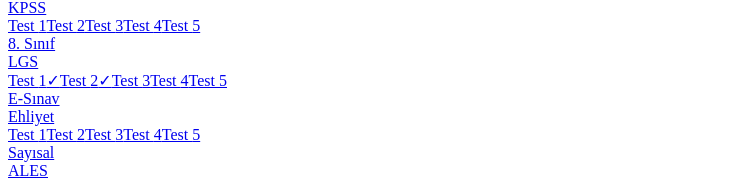
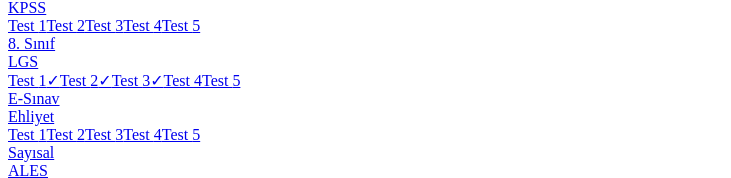
Before and after one commit to kuarkcoin/testdunya, a Next.js app: page / in a window 1280 px wide. Shown: the part 267-445 px from the top of the page, without its empty margins (0-731 px from the left). Built offline with nearby package versions, Linux system fonts and the light colour scheme.

Commit message:
Update page.tsx

```diff
--- a/app/page.tsx
+++ b/app/page.tsx
@@ -62,7 +62,7 @@ export default function HomePage() {
 
                   // Şimdilik sadece LGS Test 1 ve Test 2'yi "aktif" (yeşil) gösterelim.
                   // İleride buraya başka testler eklendikçe onları da ekleyebilirsin.
-                  const activeTests = ['lgs-test-1', 'lgs-test-2'];
+                  const activeTests = ['lgs-test-1', 'lgs-test-2', 'lgs-test-3'];
                   const isActive = activeTests.includes(testSlug);
 
                   return (
```
